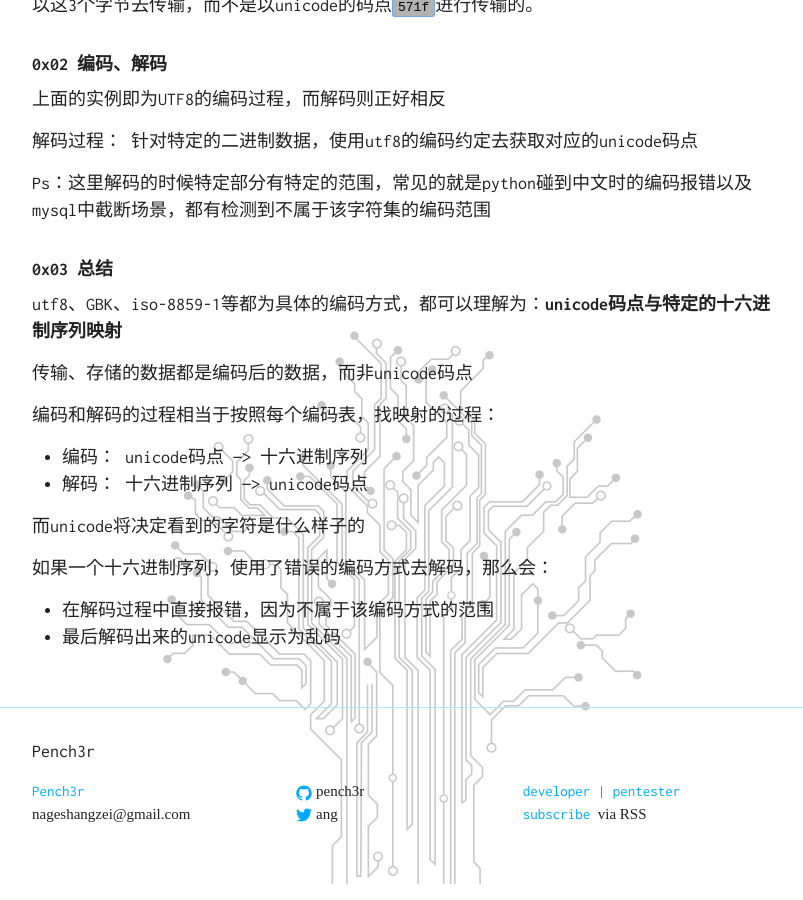
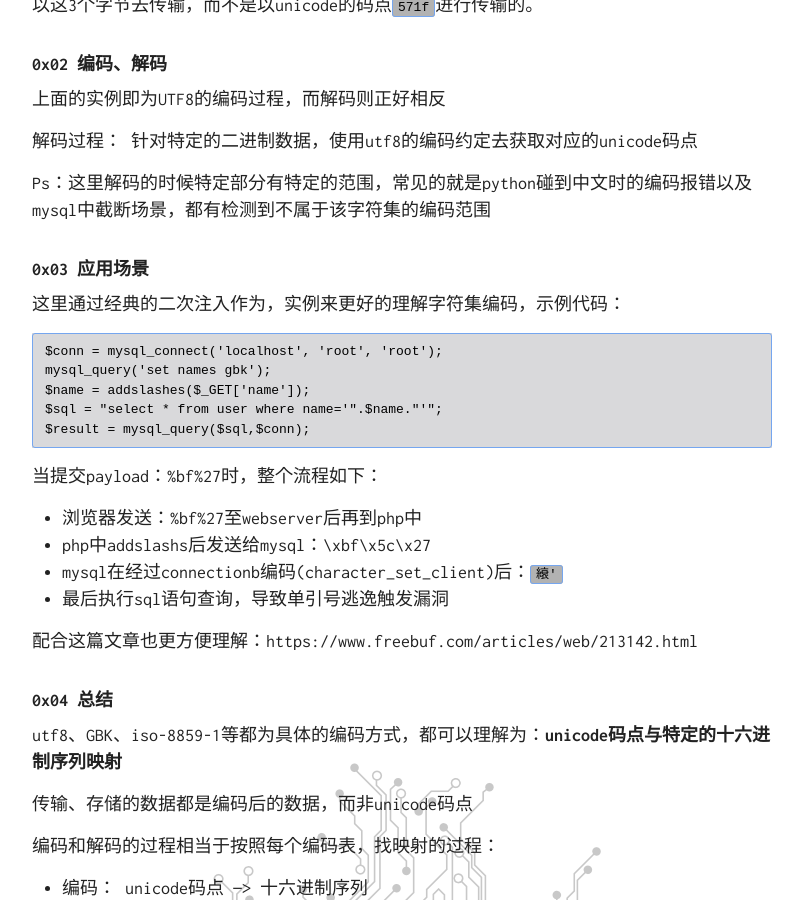
Before and after one commit to pench3r/OldBlog, a Jekyll site: the page built from _posts/Misc/2020-01-13-how-to-understand-character-encoding.md, in a window 1280 px wide and 900 px high, scrolled down 983 px. Shown: the whole window, without its empty margins (238-1041 px from the left). Built offline with Jekyll 4.4.1, drawn with Linux system fonts in a browser that asks for light colours.

````diff
--- a/_posts/Misc/2020-01-13-how-to-understand-character-encoding.md
+++ b/_posts/Misc/2020-01-13-how-to-understand-character-encoding.md
@@ -38,7 +38,28 @@ utf8: 是针对unicode的一种实现方式。也就是编码unicode码点为对
 
 Ps：这里解码的时候特定部分有特定的范围，常见的就是python碰到中文时的编码报错以及mysql中截断场景，都有检测到不属于该字符集的编码范围
 
-#### 0x03 总结
+#### 0x03 应用场景
+
+这里通过经典的二次注入作为，实例来更好的理解字符集编码，示例代码：
+
+```
+$conn = mysql_connect('localhost', 'root', 'root');
+mysql_query('set names gbk');
+$name = addslashes($_GET['name']);
+$sql = "select * from user where name='".$name."'";
+$result = mysql_query($sql,$conn);
+```
+
+当提交payload：%bf%27时，整个流程如下：
+
+* 浏览器发送：%bf%27至webserver后再到php中
+* php中addslashs后发送给mysql：\xbf\x5c\x27
+* mysql在经过connectionb编码(character_set_client)后：`縗'`
+* 最后执行sql语句查询，导致单引号逃逸触发漏洞
+
+配合这篇文章也更方便理解：https://www.freebuf.com/articles/web/213142.html
+
+#### 0x04 总结
 
 utf8、GBK、iso-8859-1等都为具体的编码方式，都可以理解为：<strong>unicode码点与特定的十六进制序列映射</strong>
 
````
Also changed, not shown: _posts/WebSecurity/2020-02-01-Apache-Shiro-1.2.4-rememberMe-deserial.md (added, +139 -0 lines).
